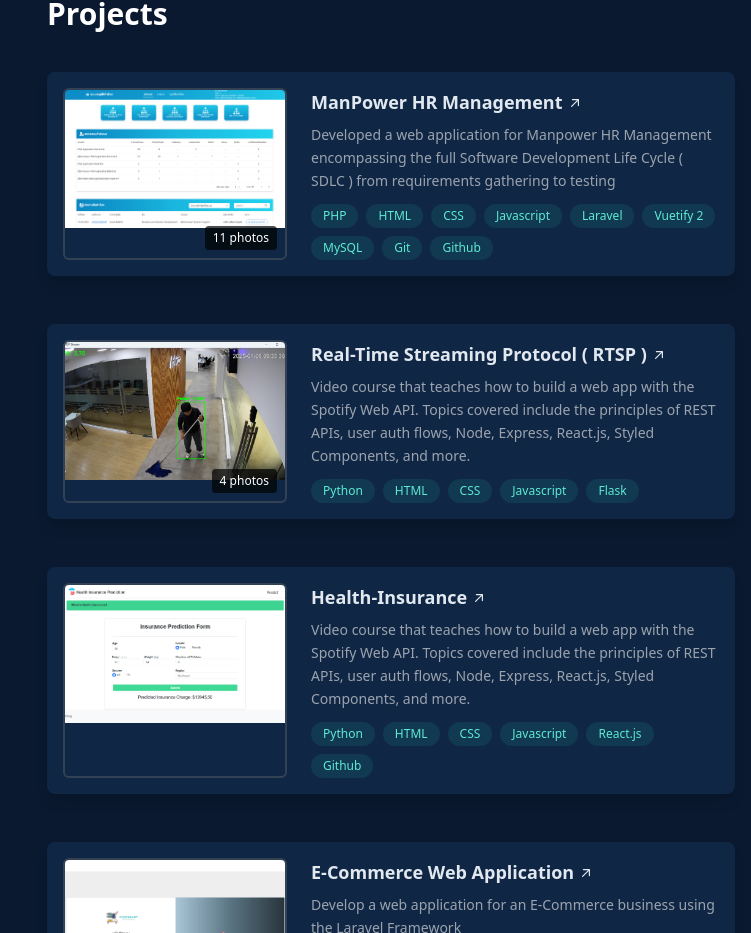
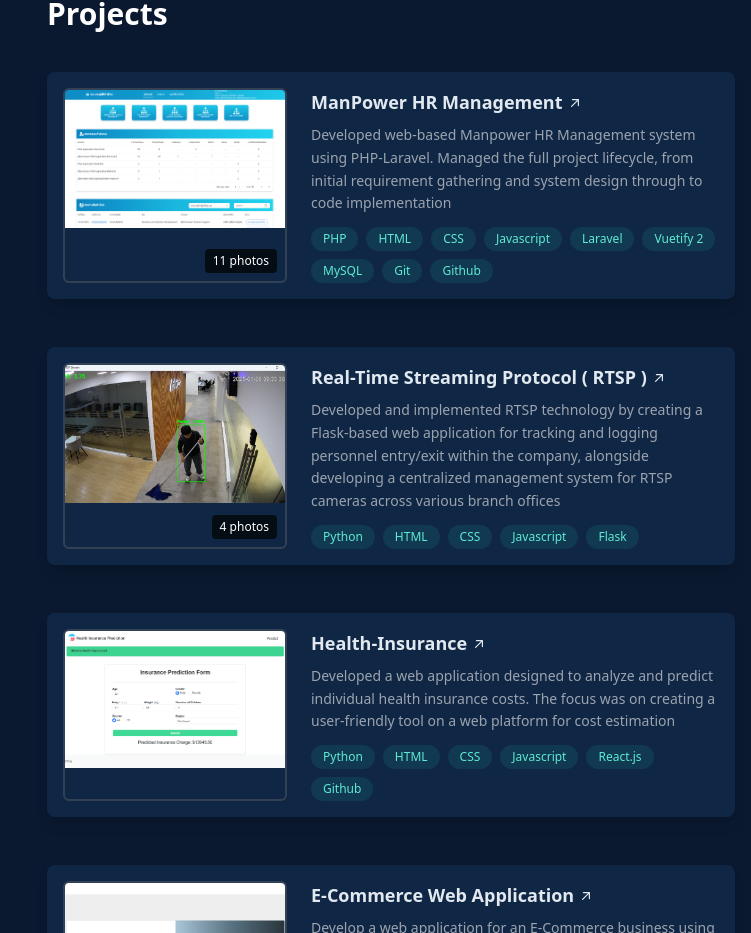
Before and after one commit to ThanakritPhan/my_web_port, a React (Vite) app: page / in a window 1280 px wide. Shown: the part 676-1609 px from the top of the page, without its empty margins (529-1280 px from the left). Built offline with nearby package versions, Linux system fonts and the light colour scheme.

Commit message:
Update App.jsx

```diff
--- a/src/App.jsx
+++ b/src/App.jsx
@@ -6,7 +6,7 @@ const projects = [
   {
     id: 1,
     title: "ManPower HR Management",
-    description: "Developed a web application for Manpower HR Management encompassing the full Software Development Life Cycle ( SDLC ) from requirements gathering to testing",
+    description: "Developed web-based Manpower HR Management system using PHP-Laravel. Managed the full project lifecycle, from initial requirement gathering and system design through to code implementation",
     imageUrls: [ // Changed from imageUrl to imageUrls and made it an array
       "images/mp_hr_management/home.png",
       "images/mp_hr_management/request_detail.png",
@@ -26,7 +26,7 @@ const projects = [
   {
     id: 2,
     title: "Real-Time Streaming Protocol ( RTSP )",
-    description: "Video course that teaches how to build a web app with the Spotify Web API. Topics covered include the principles of REST APIs, user auth flows, Node, Express, React.js, Styled Components, and more.",
+    description: "Developed and implemented RTSP technology by creating a Flask-based web application for tracking and logging personnel entry/exit within the company, alongside developing a centralized management system for RTSP cameras across various branch offices",
     imageUrls: [ // Changed from imageUrl to imageUrls and made it an array
       "images/advice_python/tracking.png",
       "images/advice_python/in-out.png",
@@ -39,7 +39,7 @@ const projects = [
   {
     id: 3,
     title: "Health-Insurance",
-    description: "Video course that teaches how to build a web app with the Spotify Web API. Topics covered include the principles of REST APIs, user auth flows, Node, Express, React.js, Styled Components, and more.",
+    description: "Developed a web application designed to analyze and predict individual health insurance costs. The focus was on creating a user-friendly tool on a web platform for cost estimation",
     imageUrls: [ // Changed from imageUrl to imageUrls and made it an array
       "images/health_insurance/home.png"
     ],
```
